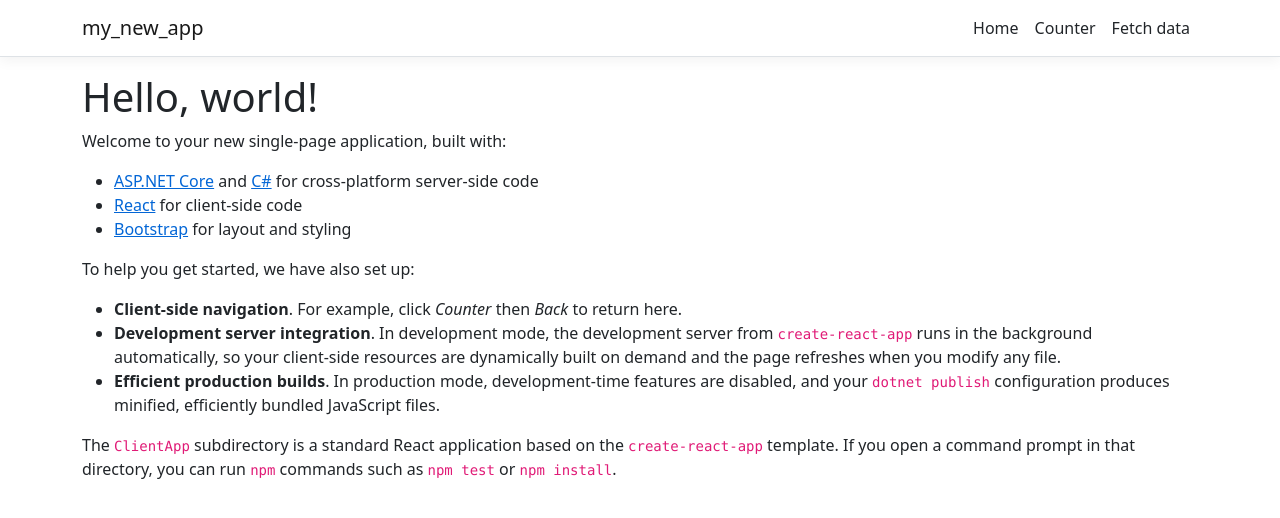
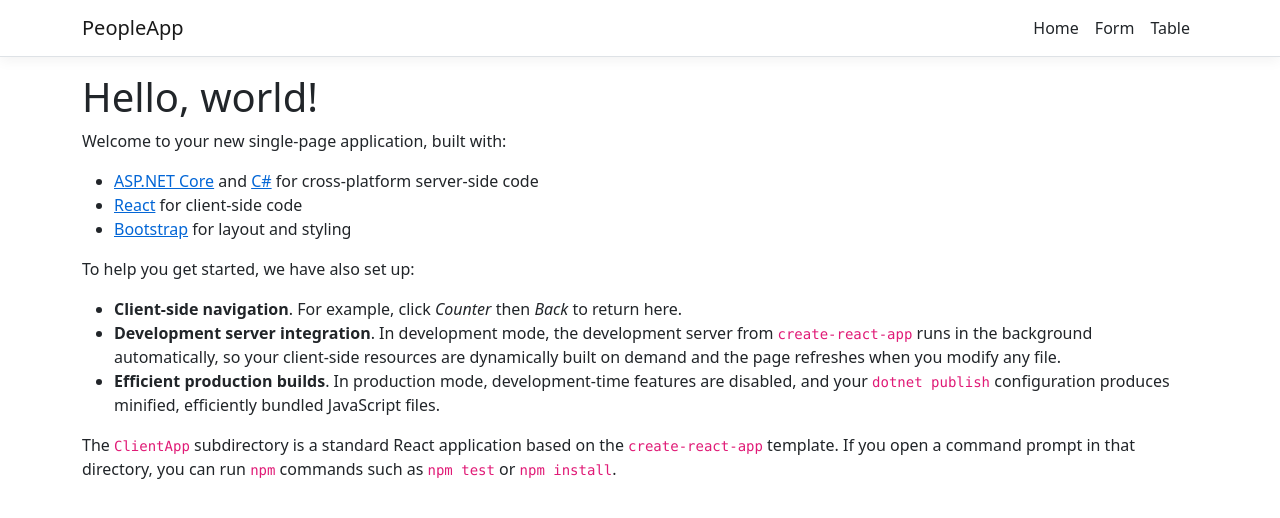
Before and after one commit to celedituro/my-new-app, a React (Create React App) app in the folder ClientApp/: page / in a window 1280 px wide. Shown: the top 518 px of the page. Built offline with nearby package versions, Linux system fonts and the light colour scheme.

Commit message:
refactor: clean code and change navNavigation

```diff
--- a/ClientApp/src/components/Counter.js
+++ /dev/null
@@ -1,31 +0,0 @@
-import React, { Component } from 'react';
-
-export class Counter extends Component {
-  static displayName = Counter.name;
-
-  constructor(props) {
-    super(props);
-    this.state = { currentCount: 0 };
-    this.incrementCounter = this.incrementCounter.bind(this);
-  }
-
-  incrementCounter() {
-    this.setState({
-      currentCount: this.state.currentCount + 1
-    });
-  }
-
-  render() {
-    return (
-      <div>
-        <h1>Counter</h1>
-
-        <p>This is a simple example of a React component.</p>
-
-        <p aria-live="polite">Current count: <strong>{this.state.currentCount}</strong></p>
-
-        <button className="btn btn-primary" onClick={this.incrementCounter}>Increment</button>
-      </div>
-    );
-  }
-}
--- a/ClientApp/src/components/FetchData.js
+++ b/ClientApp/src/components/FetchData.js
@@ -10,7 +10,6 @@
 
     const getPeople = async () => {
         try {
-            console.log('getpeople');
             const response = await axios.get("https://localhost:44425/people");
             setPeople(response.data);
             console.log(response.data);
@@ -24,16 +23,13 @@
     }, [])
 
     const handleChange = e => {
-        console.log("Búsqueda:", e.target.value);
         handleSearch(e.target.value);
     }
 
     const handleSearch = async (search) => {
         try {
-            console.log('searchpeople:', search);
             const response = await axios.get('https://localhost:44425/people/search', { params: { word: search } });
             setPeople(response.data);
-            console.log('people filtered:', people);
         } catch(error) {
             console.log(error);
         }
@@ -44,8 +40,8 @@
     }
 
     return (
-        <div className="App">
-                <form className="containerSearch">
+        <div>
+            <div className="containerSearch">
                 <input
                     className="form-control inputSearch"
                     placeholder="Búsqueda por Nombre o Categoría"
@@ -54,7 +50,7 @@
                 <button type="submit" className="btn btn-primary buttonClean" onClick={handleClean}>
                     <FontAwesomeIcon icon={faEraser} />
                 </button>
-                </form>
+            </div>
             <div className="table-responsive">
                 <table className="table table-striped" aria-labelledby="tableLabel">
                     <thead>
--- a/ClientApp/src/components/NavMenu.js
+++ b/ClientApp/src/components/NavMenu.js
@@ -25,7 +25,7 @@
     return (
       <header>
         <Navbar className="navbar-expand-sm navbar-toggleable-sm ng-white border-bottom box-shadow mb-3" container light>
-          <NavbarBrand tag={Link} to="/">my_new_app</NavbarBrand>
+          <NavbarBrand tag={Link} to="/">PeopleApp</NavbarBrand>
           <NavbarToggler onClick={this.toggleNavbar} className="mr-2" />
           <Collapse className="d-sm-inline-flex flex-sm-row-reverse" isOpen={!this.state.collapsed} navbar>
             <ul className="navbar-nav flex-grow">
@@ -33,10 +33,10 @@
                 <NavLink tag={Link} className="text-dark" to="/">Home</NavLink>
               </NavItem>
               <NavItem>
-                <NavLink tag={Link} className="text-dark" to="/counter">Counter</NavLink>
+                <NavLink tag={Link} className="text-dark" to="/form">Form</NavLink>
               </NavItem>
               <NavItem>
-                <NavLink tag={Link} className="text-dark" to="/fetch-data">Fetch data</NavLink>
+                <NavLink tag={Link} className="text-dark" to="/table">Table</NavLink>
               </NavItem>
             </ul>
           </Collapse>
```
Also changed, not shown: ClientApp/src/AppRoutes.js (+4 -4 lines). Lines whose indentation alone changed are shown as unchanged.
